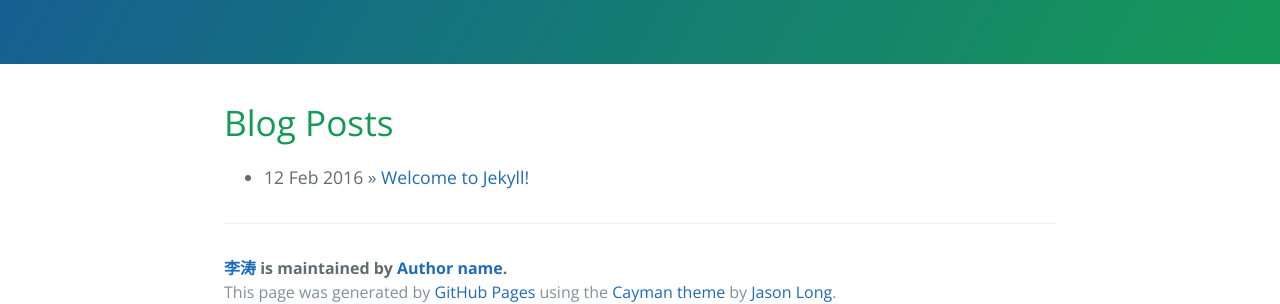
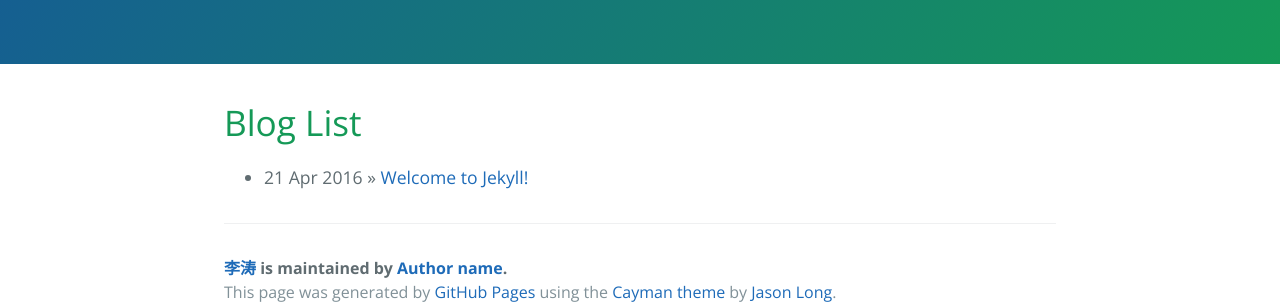
Before and after one commit to tuelee/tuelee.github.io, a Jekyll site: the page built from index.html, in a window 1280 px wide. Shown: the part 319-623 px from the top of the page. Built offline with Jekyll 4.4.1, drawn with Linux system fonts in a browser that asks for light colours; Markdown is read by kramdown in place of the engine named in the settings; the list of posts is cut into pages by our own code.

Commit message:
first blog

```diff
--- a/index.html
+++ b/index.html
@@ -4,10 +4,10 @@
 ---
 
 <div id="home">
-  <h1>Blog Posts</h1>
+  <h1>Blog List</h1>
   <ul class="posts">
     {% for post in site.posts %}
-      <li><span>{{ post.date | date_to_string }}</span> &raquo; <a href="{{ site.baseurl }}{{ post.url }}">{{ post.title }}</a></li>
+      <li><span>21 Apr 2016</span> &raquo; <a href="{{ site.baseurl }}{{ post.url }}">{{ post.title }}</a></li>
     {% endfor %}
   </ul>
 </div>
```
